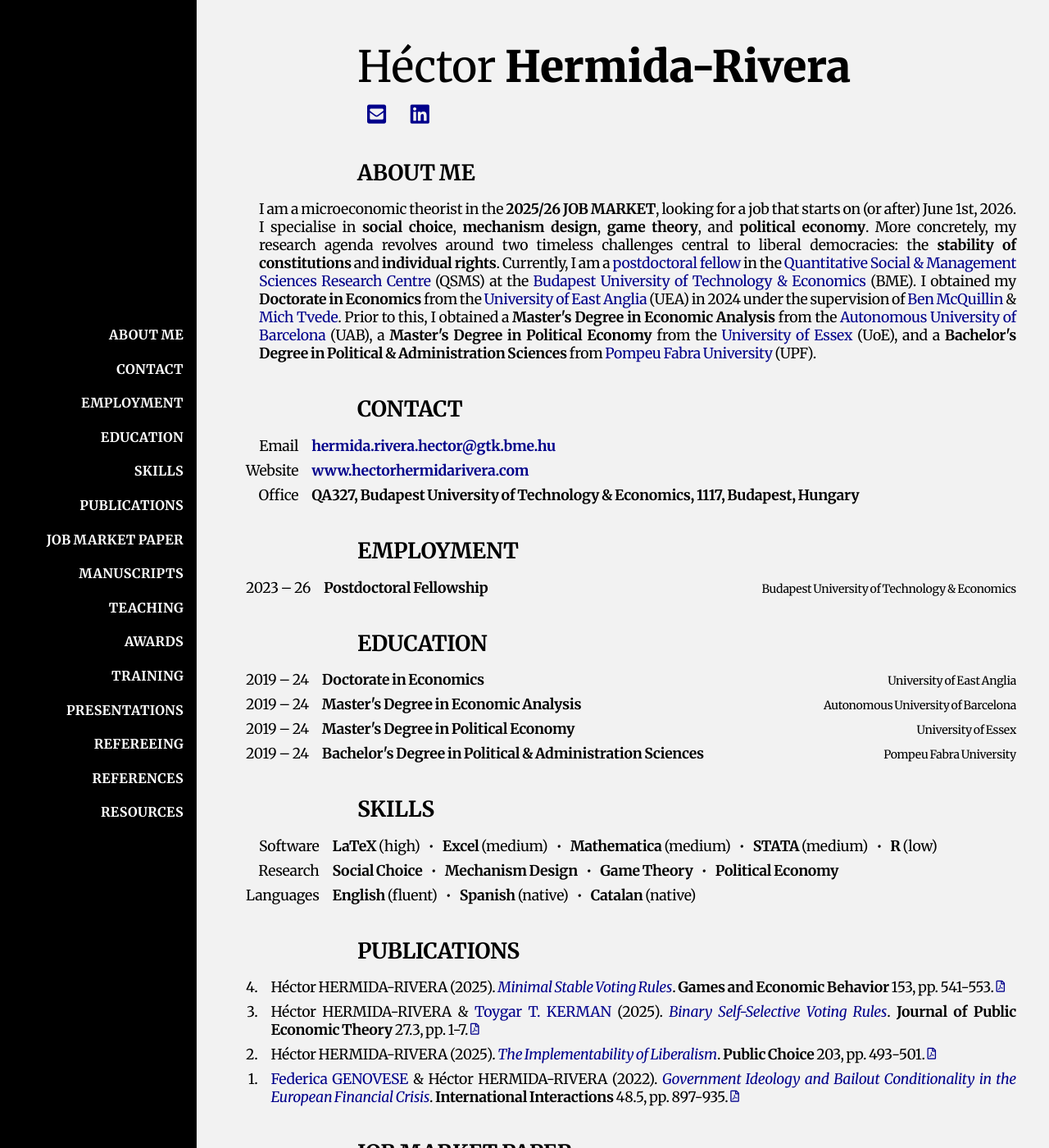
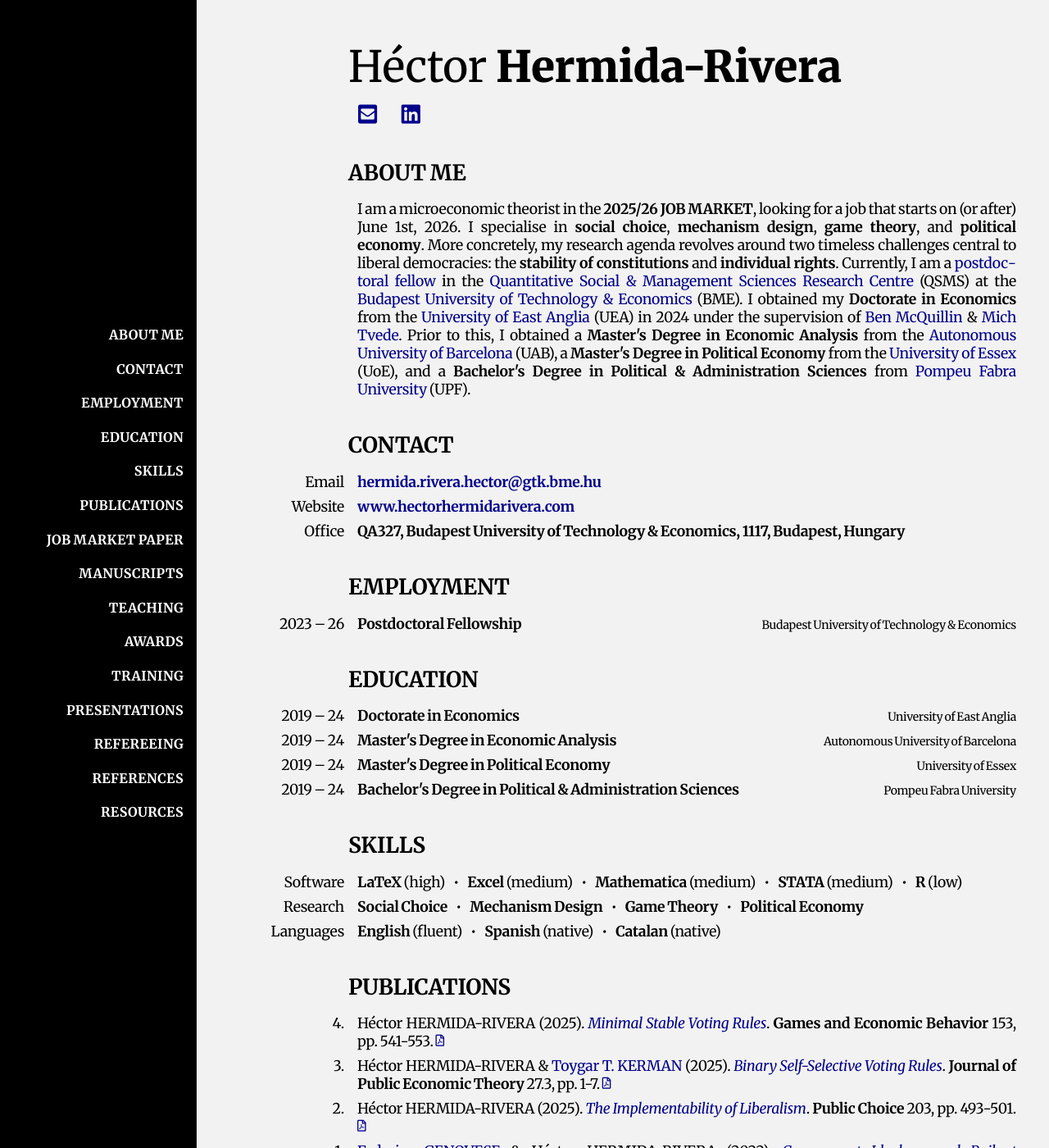
Before and after one commit to HectorHermidaRivera/hectorhermidarivera.github.io, a Jekyll site: the page built from index.md, in a window 1280 px wide and 1400 px high. Shown: the whole window at 82% size. Built offline with Jekyll 4.4.1, drawn with Linux system fonts in a browser that asks for light colours; a style sheet for code colours, icons or effects is not loaded.

Commit message:
Update style.css

```diff
--- a/assets/css/style.css
+++ b/assets/css/style.css
@@ -8,7 +8,7 @@ body {
 /* Main content */
 .content {
   margin: 0 auto;
-  padding: 0% 15% 5% 5%;   /* relative padding */
+  padding: 0% 15% 5% 5%;   /* changed: relative padding */
   max-width: 1300px;
   box-sizing: border-box;
   text-align: justify;
@@ -21,7 +21,7 @@ body {
   font-size: 2em;
   font-weight: bold;
   margin-bottom: 0px;
-  padding-left: 136px;
+  padding-left: 125px;
 }
 
 .name-title {
@@ -41,7 +41,7 @@ body {
 .content h5,
 .content h6 {
   margin-left: 0;
-  padding-left: 136px;
+  padding-left: 125px;
   margin-bottom: 0px;
   margin-top: 40px;
   text-transform: uppercase;
@@ -58,32 +58,26 @@ body {
   text-decoration: underline;
 }
 
-/* Two-column layout: first column auto-sized */
-.two-column,
-.two-column-2rows,
-.two-column-3rows {
+/* Two-column layout */
+.two-column {
   display: grid;
-  grid-template-columns: max-content 1fr; /* first column fits longest word */
+  grid-template-columns: 120px auto;
   gap: 8px 16px;
   align-items: start;
   margin-top: 0px;
 }
 
-.two-column .label,
-.two-column-2rows .label,
-.two-column-3rows .label {
+.two-column .label {
   font-weight: normal;
   text-align: right;
 }
 
-.two-column .value a,
-.two-column-2rows .value a {
+.two-column .value a {
   color: #00008B !important;
   text-decoration: none;
 }
 
-.two-column .value a:hover,
-.two-column-2rows .value a:hover {
+.two-column .value a:hover {
   color: #00008B !important;
   text-decoration: underline;
 }
@@ -104,12 +98,23 @@ body {
   font-weight: normal;
 }
 
-/* Two-column-2rows container */
+/* Two-column layout with two rows in second column */
 .two-column-2rows-container {
   display: flex;
   flex-direction: column;
   gap: 8px;
   margin-top: 0px;
+}
+
+.two-column-2rows {
+  display: grid;
+  grid-template-columns: 120px auto;
+  gap: 8px 16px;
+}
+
+.two-column-2rows .label {
+  text-align: right;
+  font-weight: normal;
 }
 
 .two-column-2rows .value {
@@ -136,15 +141,37 @@ body {
   color: #333;
 }
 
-/* Two-column-3rows container */
+/* Teaching entries: three-row layout */
 .two-column-3rows-container {
   gap: 4px !important;
 }
 
+/* grid for date + right content */
+.two-column-3rows {
+  display: grid;
+  grid-template-columns: 120px 1fr;
+  gap: 8px 16px;
+  align-items: start;
+}
+
+/* left label: years */
+.two-column-3rows .label {
+  text-align: right;
+  font-weight: normal;
+  align-self: start;
+}
+
+/* hide empty label but keep grid alignment */
+.two-column-3rows .label.blank {
+  visibility: hidden;
+}
+
+/* right column with lines stacked */
 .two-column-3rows .value {
   gap: 2px !important;
 }
 
+/* top-row: course (left) and university (right) */
 .two-column-3rows .value .top-row {
   display: flex;
   justify-content: space-between;
@@ -152,11 +179,13 @@ body {
   width: 100%;
 }
 
+/* left part: course name */
 .two-column-3rows .value .top-row .course {
   flex-grow: 1;
   text-align: left;
 }
 
+/* right part: university name */
 .two-column-3rows .value .top-row .institution {
   text-align: right;
   font-size: 0.8em;
@@ -164,6 +193,7 @@ body {
   color: #333;
 }
 
+/* second and third rows */
 .two-column-3rows .value .second-row,
 .two-column-3rows .value .third-row {
   margin: 0;
@@ -200,6 +230,7 @@ body {
   font-weight: normal;
 }
 
+/* Collapsible course title: blue and normal weight */
 .two-column-3rows .course.collapsible-link {
   color: #00008B;
   text-decoration: none;
@@ -217,10 +248,11 @@ body {
   gap: 10px;
   align-items: center;
   flex-wrap: wrap;
-  margin-left: 138px;
+  margin-left: 127px;
   margin-top: -20px;
 }
 
+/* Smooth hover enlargement */
 .icon-row a {
   display: inline-block;
   transition: transform 0.3s ease-in-out;
@@ -250,9 +282,13 @@ a {
 
 /* MOBILE FIXED + About Me + Icons */
 @media (max-width: 768px) {
+  /* Hide sidebar */
   .sidebar { display: none !important; }
+
+  /* Hide desktop content except mobile-only block */
   .content > *:not(.mobile-only) { display: none; }
 
+  /* Make mobile-only block span full width */
   .mobile-only {
     display: block !important;
     width: 100% !important;
@@ -261,17 +297,20 @@ a {
     box-sizing: border-box;
   }
 
+  /* Remove left/right margins/padding from content */
   .content {
     margin: 0 !important;
     padding: 0 !important;
     font-size: 1em;
   }
 
+  /* Main title */
   .main-name {
     font-size: 2em !important;
     padding-left: 0 !important;
   }
 
+  /* About Me heading: bold and uppercase */
   #about-me h2 {
     font-weight: bold;
     text-transform: uppercase;
@@ -279,6 +318,7 @@ a {
     margin: 0.5em 0;
   }
 
+  /* About Me paragraph */
   #about-me .mobile-intro {
     display: block;
     width: 100%;
@@ -290,6 +330,7 @@ a {
     line-height: 1.5;
   }
 
+  /* Icon row spans full width and never wraps */
   #about-me .icon-row {
     display: flex !important;
     flex-wrap: nowrap;
```
